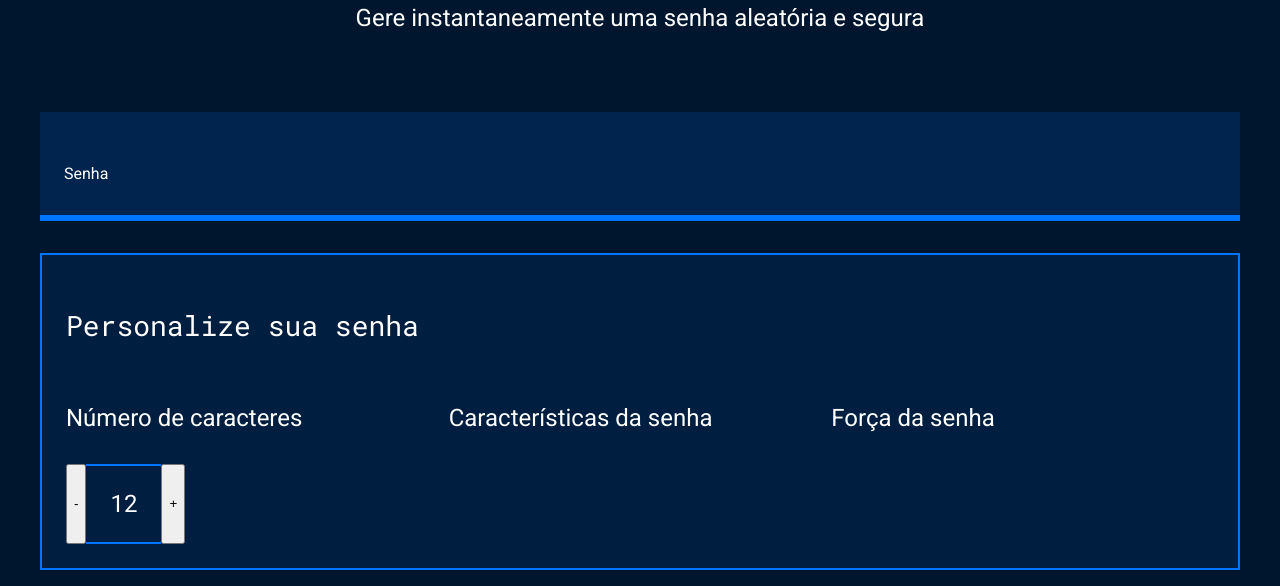
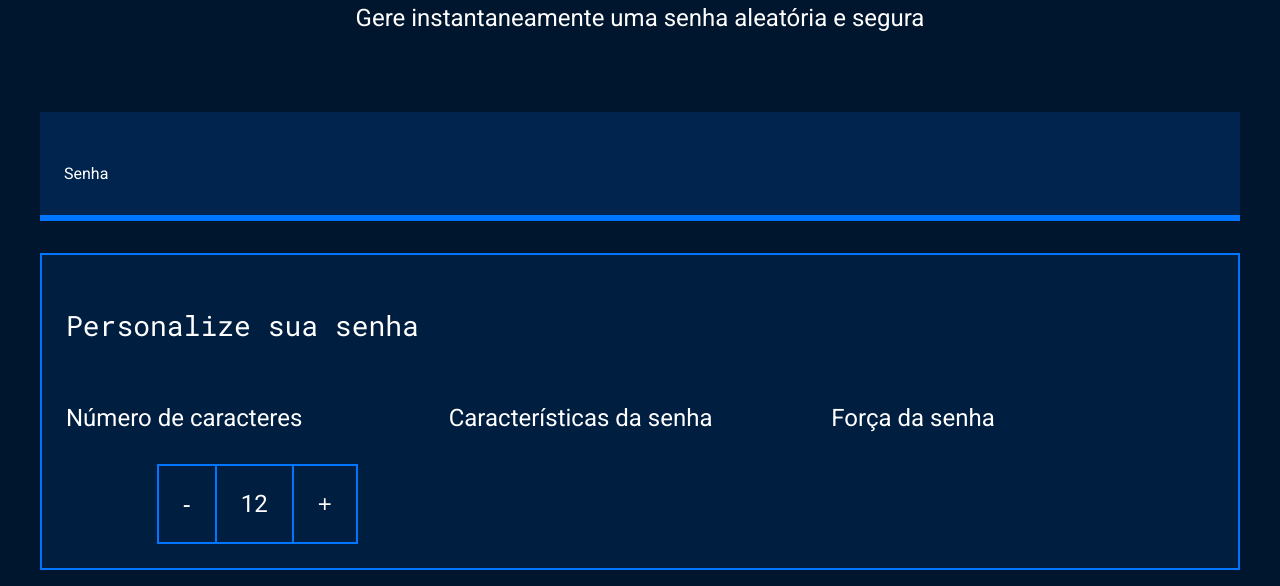
Before and after one commit to mahhriana123/terceiro-repositorio2, a plain HTML site: page index.html in a window 1280 px wide. Shown: the part 214-800 px from the top of the page. Drawn offline with Linux system fonts and the light colour scheme.

Commit message:
aula 17/06

```diff
--- a/style.css
+++ b/style.css
@@ -1,4 +1,3 @@
-
 
 @import url('https://fonts.googleapis.com/css2?family=Roboto&family=Roboto+Mono&display=swap');
 
@@ -86,12 +85,13 @@ body{
     width: 50%;
     margin: 0 auto;
 }
-.parametro-senha-botoes{
+
+.parametro-senha-botoes {
     display: flex;
-    justify-content: row;
+    justify-content: center;
 }
 
-.parametro-senha__botoes{
+.parametro-senha__botao {
     background-color: var(--fundo-texto);
     color: var(--branco);
     border: 2px solid var(--borda);
@@ -100,7 +100,7 @@ body{
     cursor: pointer;
 }
 
-.parametro-senha__texto{
+.parametro-senha__texto {
     padding: 24px;
     border-top: 2px solid var(--borda);
     border-bottom: 2px solid var(--borda);
```
Also changed, not shown: index.html (+3 -4 lines).
